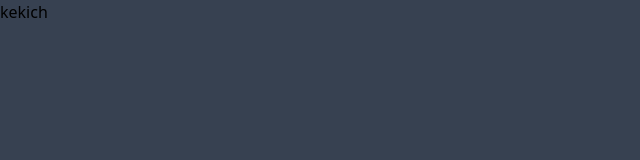
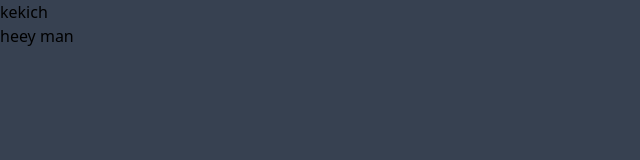
Before and after one commit to GiorgiMazm/cars, a Nuxt app: page / in a window 1280 px wide. Shown: the top 160 px of the page, without its empty margins (0-640 px from the left). Built offline with nearby package versions, Linux system fonts and the light colour scheme.

Commit message:
edit file structure

```diff
--- a/app.vue
+++ /dev/null
@@ -1,9 +0,0 @@
-<script setup lang="ts">
-let q: string = "hi";
-
-console.log("sf");
-</script>
-
-<template>
-  <div class="bg-gray-700 h-screen">kekich</div>
-</template>
--- a/nuxt.config.ts
+++ b/nuxt.config.ts
@@ -1,6 +1,6 @@
 // https://nuxt.com/docs/api/configuration/nuxt-config
 export default defineNuxtConfig({
-    modules: [
-        '@nuxtjs/tailwindcss'
-    ]
-})
+  modules: ["@nuxtjs/tailwindcss"],
+  // @ts-ignore
+  srcDir: "src/",
+});
--- /dev/null
+++ b/src/app.vue
@@ -0,0 +1,8 @@
+<script setup lang="ts"></script>
+
+<template>
+  <div class="bg-gray-700 h-screen">
+    kekich
+    <NuxtPage />
+  </div>
+</template>
--- /dev/null
+++ b/src/pages/index.vue
@@ -0,0 +1,5 @@
+<template>
+  <div>
+    <h1>heey man</h1>
+  </div>
+</template>
```
